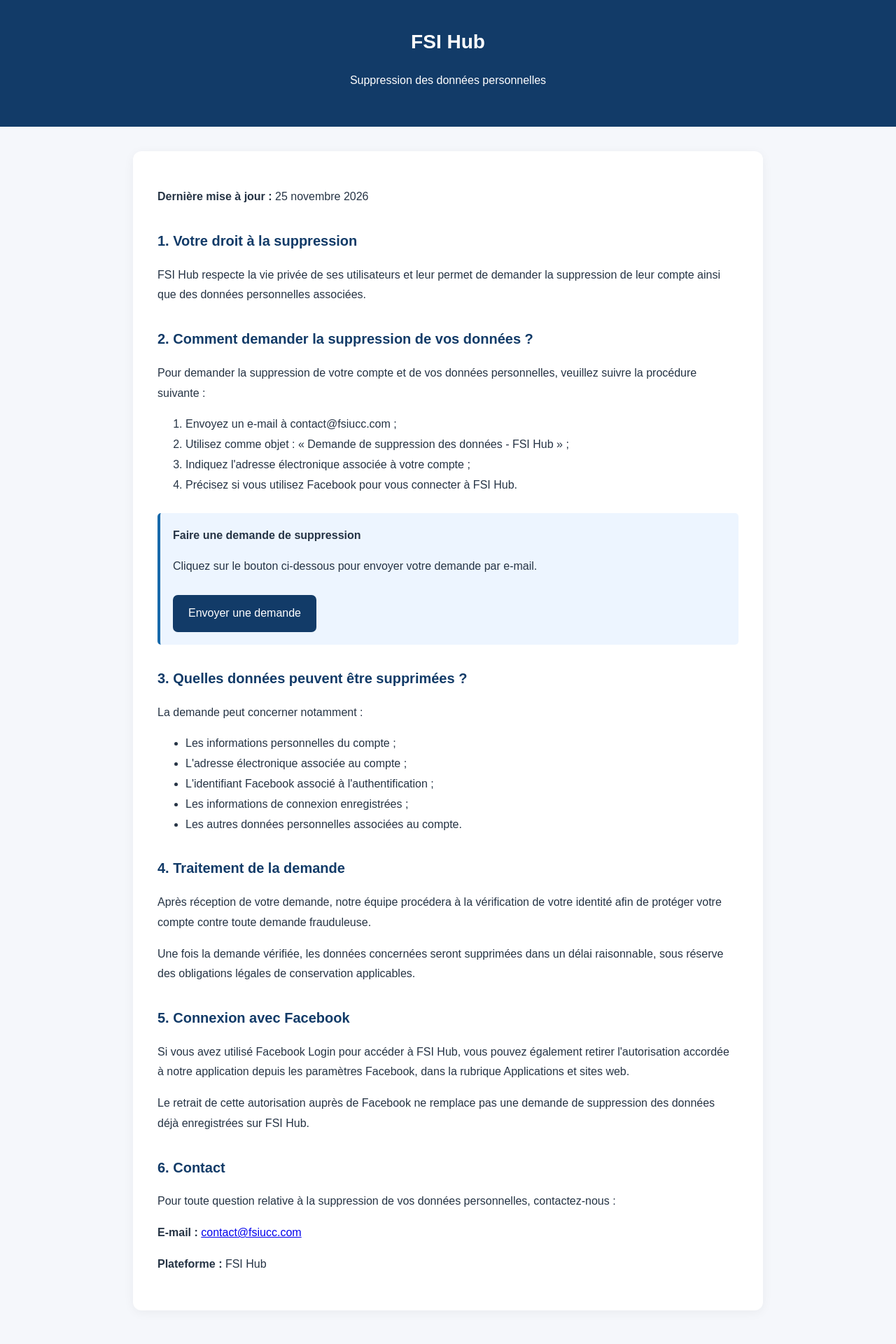
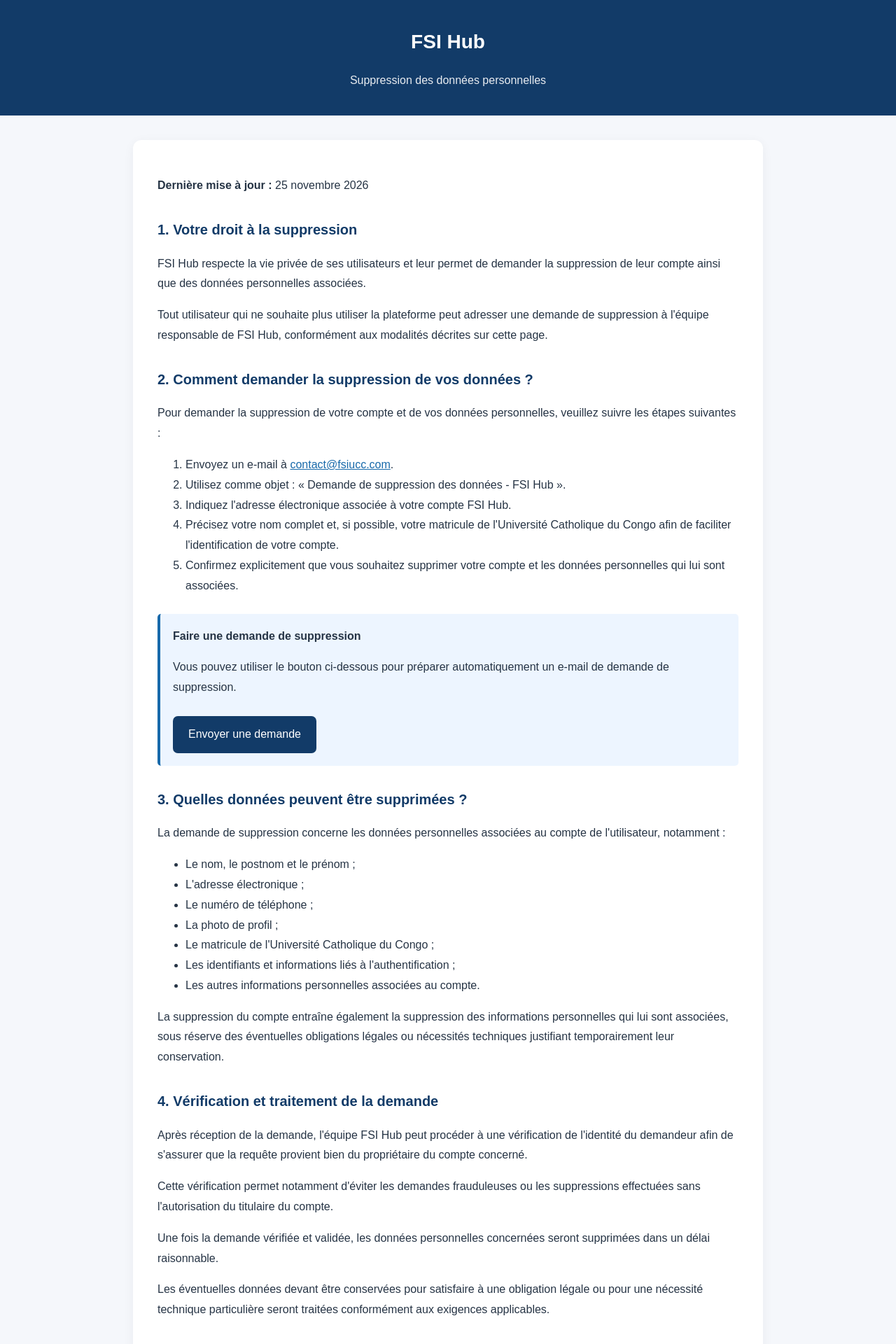
Before and after one commit to kwakwadev64/api_ucc_laravel, a Laravel app: page /suppression-donnees in a window 1280 px wide. Shown: the top 1920 px of the page at 70% size. Run offline with Laravel 12, Linux system fonts and the light colour scheme; some libraries are stand-ins or nearby versions.

Commit message:
Update suppression-donnees.blade.php

```diff
--- a/resources/views/suppression-donnees.blade.php
+++ b/resources/views/suppression-donnees.blade.php
@@ -7,7 +7,7 @@
 
     <title>Suppression des données - FSI Hub</title>
 
-    <meta name="description" content="Découvrez comment demander la suppression de votre compte et de vos données personnelles sur FSI Hub.">
+    <meta name="description" content="Découvrez comment demander la suppression de votre compte FSI Hub et de vos données personnelles.">
 
     <style>
         * {
@@ -34,6 +34,11 @@
             font-size: 28px;
         }
 
+        header p {
+            margin-bottom: 0;
+            opacity: .9;
+        }
+
         main {
             max-width: 900px;
             margin: 35px auto;
@@ -47,6 +52,10 @@
             color: #123b68;
             font-size: 20px;
             margin-top: 30px;
+        }
+
+        a {
+            color: #1769aa;
         }
 
         .notice {
@@ -65,6 +74,10 @@
             padding: 12px 22px;
             border-radius: 7px;
             margin-top: 10px;
+        }
+
+        .button:hover {
+            background: #1769aa;
         }
 
         footer {
@@ -101,82 +114,171 @@
         des données personnelles associées.
     </p>
 
+    <p>
+        Tout utilisateur qui ne souhaite plus utiliser la plateforme
+        peut adresser une demande de suppression à l'équipe
+        responsable de FSI Hub, conformément aux modalités
+        décrites sur cette page.
+    </p>
+
     <h2>2. Comment demander la suppression de vos données ?</h2>
 
     <p>
         Pour demander la suppression de votre compte et de vos
-        données personnelles, veuillez suivre la procédure suivante :
+        données personnelles, veuillez suivre les étapes suivantes :
     </p>
 
     <ol>
-        <li>Envoyez un e-mail à contact@fsiucc.com ;</li>
-        <li>Utilisez comme objet : « Demande de suppression
-            des données - FSI Hub » ;</li>
-        <li>Indiquez l'adresse électronique associée à votre compte ;</li>
-        <li>Précisez si vous utilisez Facebook pour vous connecter
-            à FSI Hub.</li>
+        <li>
+            Envoyez un e-mail à
+            <a href="mailto:contact@fsiucc.com">contact@fsiucc.com</a>.
+        </li>
+        <li>
+            Utilisez comme objet :
+            « Demande de suppression des données - FSI Hub ».
+        </li>
+        <li>
+            Indiquez l'adresse électronique associée à votre compte FSI Hub.
+        </li>
+        <li>
+            Précisez votre nom complet et, si possible, votre
+            matricule de l'Université Catholique du Congo afin
+            de faciliter l'identification de votre compte.
+        </li>
+        <li>
+            Confirmez explicitement que vous souhaitez supprimer
+            votre compte et les données personnelles qui lui sont associées.
+        </li>
     </ol>
 
     <div class="notice">
         <strong>Faire une demande de suppression</strong>
 
         <p>
-            Cliquez sur le bouton ci-dessous pour envoyer
-            votre demande par e-mail.
+            Vous pouvez utiliser le bouton ci-dessous pour préparer
+            automatiquement un e-mail de demande de suppression.
         </p>
 
         <a class="button"
-           href="mailto:contact@fsiucc.com?subject=Demande%20de%20suppression%20des%20donnees%20-%20FSI%20Hub">
+           href="mailto:contact@fsiucc.com?subject=Demande%20de%20suppression%20des%20donnees%20-%20FSI%20Hub&body=Bonjour%2C%0A%0AJe%20souhaite%20demander%20la%20suppression%20de%20mon%20compte%20FSI%20Hub%20et%20des%20donnees%20personnelles%20qui%20y%20sont%20associees.%0A%0ANom%20complet%20%3A%20%0AAdresse%20e-mail%20du%20compte%20%3A%20%0AMatricule%20UCC%20%3A%20%0A%0AMerci%20de%20bien%20vouloir%20traiter%20ma%20demande.%0A%0ACordialement.">
             Envoyer une demande
         </a>
     </div>
 
     <h2>3. Quelles données peuvent être supprimées ?</h2>
 
-    <p>La demande peut concerner notamment :</p>
+    <p>
+        La demande de suppression concerne les données personnelles
+        associées au compte de l'utilisateur, notamment :
+    </p>
 
     <ul>
-        <li>Les informations personnelles du compte ;</li>
-        <li>L'adresse électronique associée au compte ;</li>
-        <li>L'identifiant Facebook associé à l'authentification ;</li>
-        <li>Les informations de connexion enregistrées ;</li>
-        <li>Les autres données personnelles associées au compte.</li>
+        <li>Le nom, le postnom et le prénom ;</li>
+        <li>L'adresse électronique ;</li>
+        <li>Le numéro de téléphone ;</li>
+        <li>La photo de profil ;</li>
+        <li>Le matricule de l'Université Catholique du Congo ;</li>
+        <li>Les identifiants et informations liés à l'authentification ;</li>
+        <li>Les autres informations personnelles associées au compte.</li>
     </ul>
 
-    <h2>4. Traitement de la demande</h2>
+    <p>
+        La suppression du compte entraîne également la suppression
+        des informations personnelles qui lui sont associées,
+        sous réserve des éventuelles obligations légales ou
+        nécessités techniques justifiant temporairement leur conservation.
+    </p>
+
+    <h2>4. Vérification et traitement de la demande</h2>
 
     <p>
-        Après réception de votre demande, notre équipe procédera
-        à la vérification de votre identité afin de protéger
-        votre compte contre toute demande frauduleuse.
+        Après réception de la demande, l'équipe FSI Hub peut
+        procéder à une vérification de l'identité du demandeur
+        afin de s'assurer que la requête provient bien du
+        propriétaire du compte concerné.
     </p>
 
     <p>
-        Une fois la demande vérifiée, les données concernées
-        seront supprimées dans un délai raisonnable, sous réserve
-        des obligations légales de conservation applicables.
-    </p>
-
-    <h2>5. Connexion avec Facebook</h2>
-
-    <p>
-        Si vous avez utilisé Facebook Login pour accéder à FSI Hub,
-        vous pouvez également retirer l'autorisation accordée
-        à notre application depuis les paramètres Facebook,
-        dans la rubrique Applications et sites web.
+        Cette vérification permet notamment d'éviter les demandes
+        frauduleuses ou les suppressions effectuées sans
+        l'autorisation du titulaire du compte.
     </p>
 
     <p>
-        Le retrait de cette autorisation auprès de Facebook
-        ne remplace pas une demande de suppression des données
-        déjà enregistrées sur FSI Hub.
+        Une fois la demande vérifiée et validée, les données
+        personnelles concernées seront supprimées dans un délai
+        raisonnable.
     </p>
 
-    <h2>6. Contact</h2>
+    <p>
+        Les éventuelles données devant être conservées pour
+        satisfaire à une obligation légale ou pour une nécessité
+        technique particulière seront traitées conformément
+        aux exigences applicables.
+    </p>
+
+    <h2>5. Connexion avec Google</h2>
 
     <p>
-        Pour toute question relative à la suppression de vos
-        données personnelles, contactez-nous :
+        FSI Hub propose une fonctionnalité de connexion avec Google.
+        Si vous avez utilisé votre compte Google pour vous
+        authentifier sur la plateforme, les informations obtenues
+        auprès de Google, notamment votre nom, votre prénom,
+        votre adresse électronique et votre photo de profil,
+        peuvent être concernées par votre demande de suppression.
+    </p>
+
+    <p>
+        La suppression de votre compte FSI Hub entraîne la
+        suppression des données personnelles associées à cette
+        authentification, conformément à la procédure décrite
+        sur cette page.
+    </p>
+
+    <p>
+        Vous pouvez également gérer ou retirer les autorisations
+        accordées à FSI Hub depuis les paramètres de sécurité
+        de votre compte Google.
+    </p>
+
+    <p>
+        <a href="https://myaccount.google.com/connections"
+           target="_blank"
+           rel="noopener noreferrer">
+            Gérer les connexions de votre compte Google
+        </a>
+    </p>
+
+    <p>
+        Le retrait d'une autorisation auprès de Google ne remplace
+        pas une demande de suppression des données déjà enregistrées
+        sur FSI Hub. Pour supprimer ces données, vous devez suivre
+        la procédure indiquée dans la présente page.
+    </p>
+
+    <h2>6. Conséquences de la suppression</h2>
+
+    <p>
+        Après la suppression du compte, l'utilisateur ne pourra
+        plus accéder à son ancien compte FSI Hub ni utiliser
+        les fonctionnalités nécessitant une authentification.
+    </p>
+
+    <p>
+        La suppression du compte est une opération qui concerne
+        les informations personnelles associées à l'utilisateur.
+        Elle n'implique pas nécessairement la suppression des
+        contenus pédagogiques généraux, des cours, des anciens
+        TP, TD, examens, tutoriels ou actualités mis à disposition
+        de l'ensemble des utilisateurs.
+    </p>
+
+    <h2>7. Contact</h2>
+
+    <p>
+        Pour toute question concernant la suppression de votre
+        compte ou de vos données personnelles, vous pouvez
+        contacter l'équipe FSI Hub :
     </p>
 
     <p>
@@ -184,7 +286,15 @@
         <a href="mailto:contact@fsiucc.com">contact@fsiucc.com</a>
     </p>
 
-    <p><strong>Plateforme :</strong> FSI Hub</p>
+    <p>
+        <strong>Plateforme :</strong> FSI Hub
+    </p>
+
+    <p>
+        <strong>Institution :</strong>
+        Faculté des Sciences Informatiques,
+        Université Catholique du Congo.
+    </p>
 
 </main>
 
```
